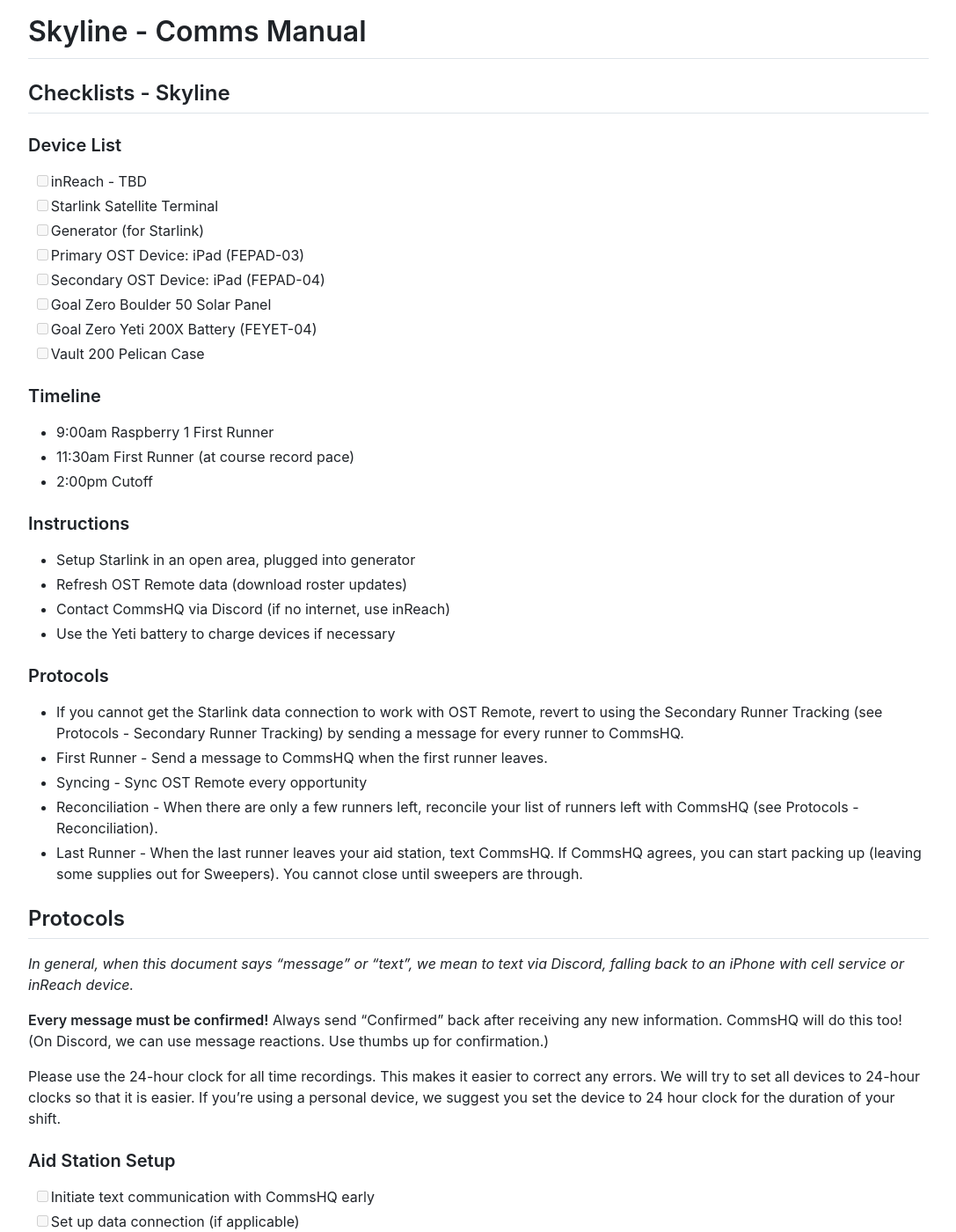
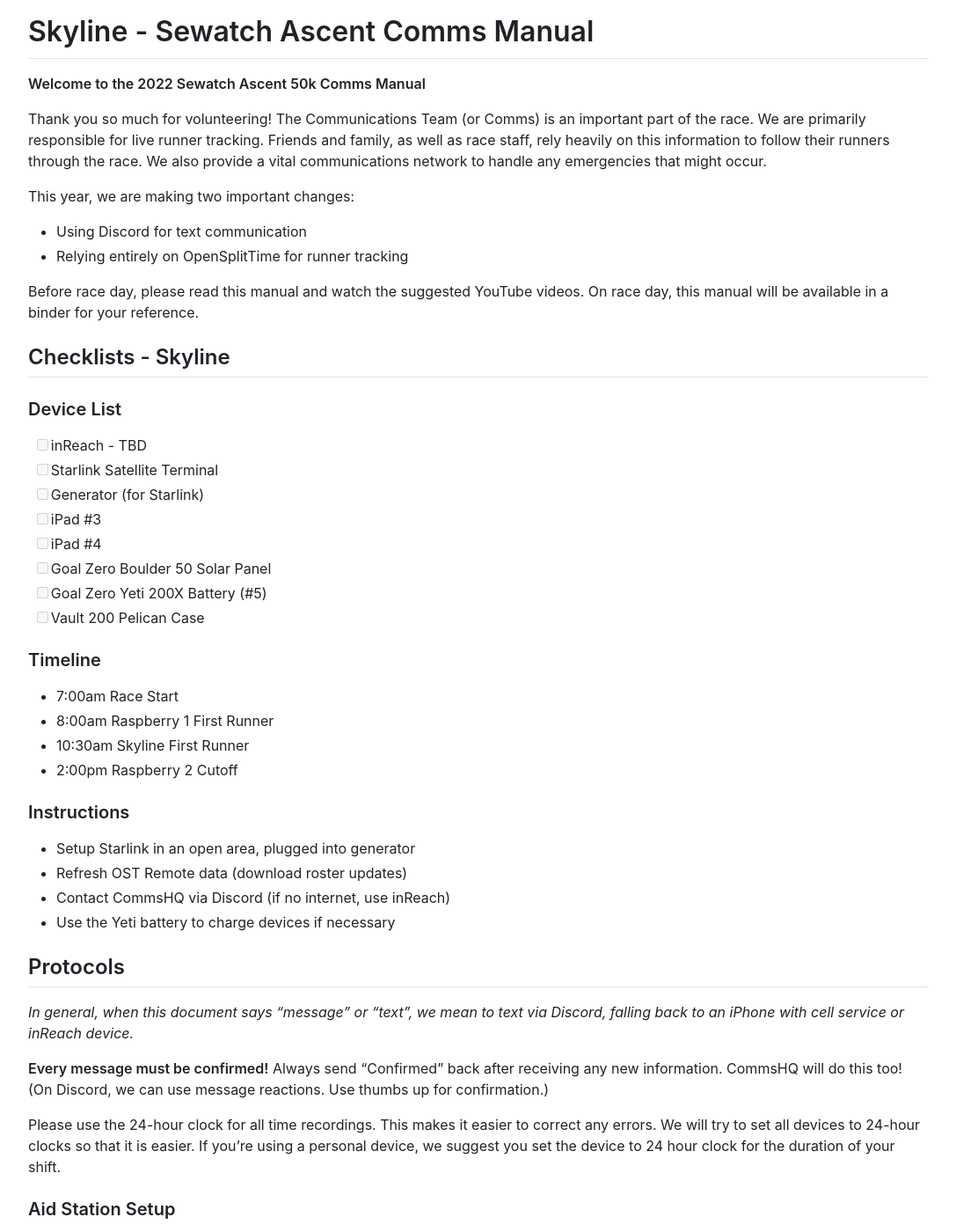
Before and after one commit to freestone-endurance/comms, a Jekyll site: the page built from manuals/sewatch/skyline.markdown, in a window 1280 px wide and 1400 px high. Shown: the whole window at 88% size, without its empty margins (96-1183 px from the left). Built offline with Jekyll 4.4.1, drawn with Linux system fonts in a browser that asks for light colours; nearby versions of some CDN libraries; some of the changed text lies outside the part shown.

Commit message:
finish skyline manuals

```diff
--- a/_includes/parts/checklists/sewatch/skyline.markdown
+++ b/_includes/parts/checklists/sewatch/skyline.markdown
@@ -4,18 +4,19 @@
 - [ ] inReach - TBD
 - [ ] Starlink Satellite Terminal
 - [ ] Generator (for Starlink)
-- [ ] Primary OST Device: iPad (FEPAD-03)
-- [ ] Secondary OST Device: iPad (FEPAD-04)
+- [ ] iPad #3
+- [ ] iPad #4
 - [ ] Goal Zero Boulder 50 Solar Panel
-- [ ] Goal Zero Yeti 200X Battery (FEYET-04)
+- [ ] Goal Zero Yeti 200X Battery (#5)
 - [ ] Vault 200 Pelican Case
 
 
 ### Timeline
 
-- 9:00am Raspberry 1 First Runner
-- 11:30am First Runner (at course record pace)
-- 2:00pm Cutoff
+- 7:00am Race Start
+- 8:00am Raspberry 1 First Runner
+- 10:30am Skyline First Runner
+- 2:00pm Raspberry 2 Cutoff
 
 ### Instructions
 
@@ -23,11 +24,3 @@
 - Refresh OST Remote data (download roster updates)
 - Contact CommsHQ via Discord (if no internet, use inReach)
 - Use the Yeti battery to charge devices if necessary
-
-### Protocols
-
-- If you cannot get the Starlink data connection to work with OST Remote, revert to using the Secondary Runner Tracking (see Protocols - Secondary Runner Tracking) by sending a message for every runner to CommsHQ.
-- First Runner - Send a message to CommsHQ when the first runner leaves.
-- Syncing - Sync OST Remote every opportunity
-- Reconciliation - When there are only a few runners left, reconcile your list of runners left with CommsHQ (see Protocols - Reconciliation).
-- Last Runner - When the last runner leaves your aid station, text CommsHQ. If CommsHQ agrees, you can start packing up (leaving some supplies out for Sweepers). You cannot close until sweepers are through.
--- /dev/null
+++ b/_includes/parts/discord.markdown
@@ -0,0 +1,7 @@
+## Discord
+
+We are now using Discord for text-based communication. Discord has a lot of features, so we've established some basic etiquette to keep things organized on race day.
+
+- For messages about runners, like drops or leaders, please use the race channel.
+- For any other communication, please DM @comms directly.
+- *Confirming Messages*: To confirm messages, just use the reactions feature. React with a thumbs up emoji to confirm any message. You can do this by tapping and holding on a message, then tapping the thumbs up emoji to react with it.
--- /dev/null
+++ b/_includes/parts/intros/sewatch-ascent.markdown
@@ -0,0 +1,10 @@
+**Welcome to the 2022 Sewatch Ascent 50k Comms Manual**
+
+Thank you so much for volunteering! The Communications Team (or Comms) is an important part of the race. We are primarily responsible for live runner tracking. Friends and family, as well as race staff, rely heavily on this information to follow their runners through the race. We also provide a vital communications network to handle any emergencies that might occur.
+
+This year, we are making two important changes:
+
+- Using Discord for text communication
+- Relying entirely on OpenSplitTime for runner tracking
+
+Before race day, please read this manual and watch the suggested YouTube videos. On race day, this manual will be available in a binder for your reference.
--- /dev/null
+++ b/_layouts/manual.markdown
@@ -0,0 +1,19 @@
+---
+layout: manual-wrapper
+---
+{% capture title %}
+# {{ page.title }}
+{% endcapture %}
+{{ title | markdownify }}
+
+{% capture intro_content %}{% include parts/intros/{{page.race}}.markdown %}{% endcapture %}
+{{ intro_content | markdownify }}
+
+{% for part in page.parts %}
+
+{% capture part_content %}{% include parts/{{part}}.markdown %}{% endcapture %}
+{{ part_content | markdownify }}
+
+{% endfor %}
+
+{{content}}
--- a/manuals/sewatch/skyline.markdown
+++ b/manuals/sewatch/skyline.markdown
@@ -1,16 +1,11 @@
 ---
 layout: manual
 race: sewatch-ascent
-aidstation: skyline
 title: Skyline - Sewatch Ascent Comms Manual
+parts:
+    - checklists/sewatch/skyline
+    - protocols
+    - starlink
+    - ost-remote
+    - discord
 ---
-
-# Skyline - Comms Manual
-
-{% include parts/checklists/sewatch/skyline.markdown %}
-
-{% include parts/protocols.markdown %}
-
-{% include parts/ost-remote.markdown %}
-
-{% include parts/starlink.markdown %}
```
Also changed, not shown: _includes/parts/checklists/sewatch/raspberry.markdown (added, +38 -0 lines), _includes/parts/iphone-hotspot.markdown (added, +12 -0 lines), index.markdown (+8 -2 lines), manuals/sewatch/raspberry.markdown (added, +11 -0 lines), _layouts/manual-wrapper.html (renamed from _layouts/manual.html).
